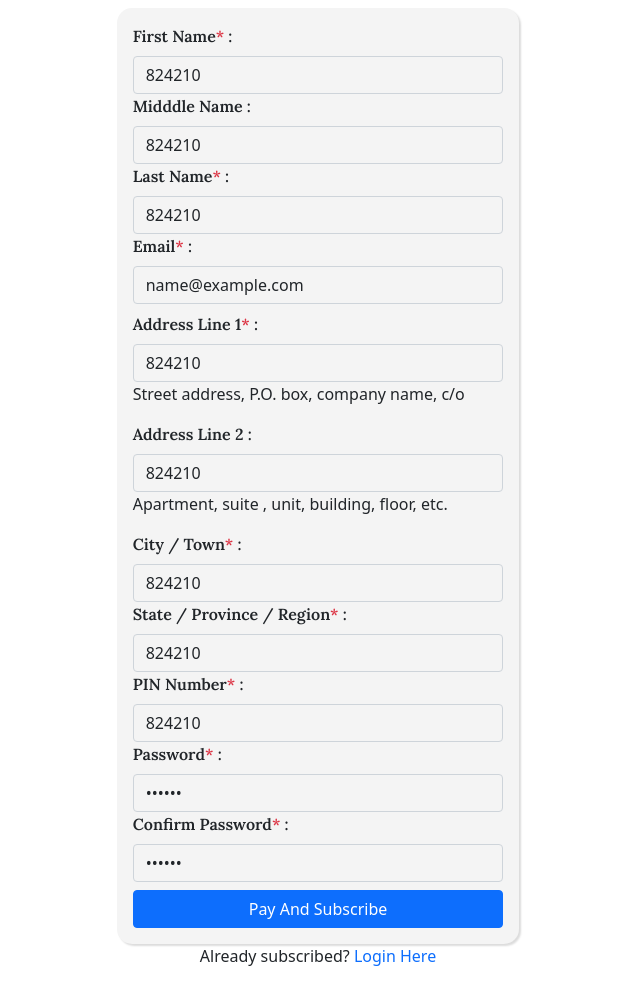
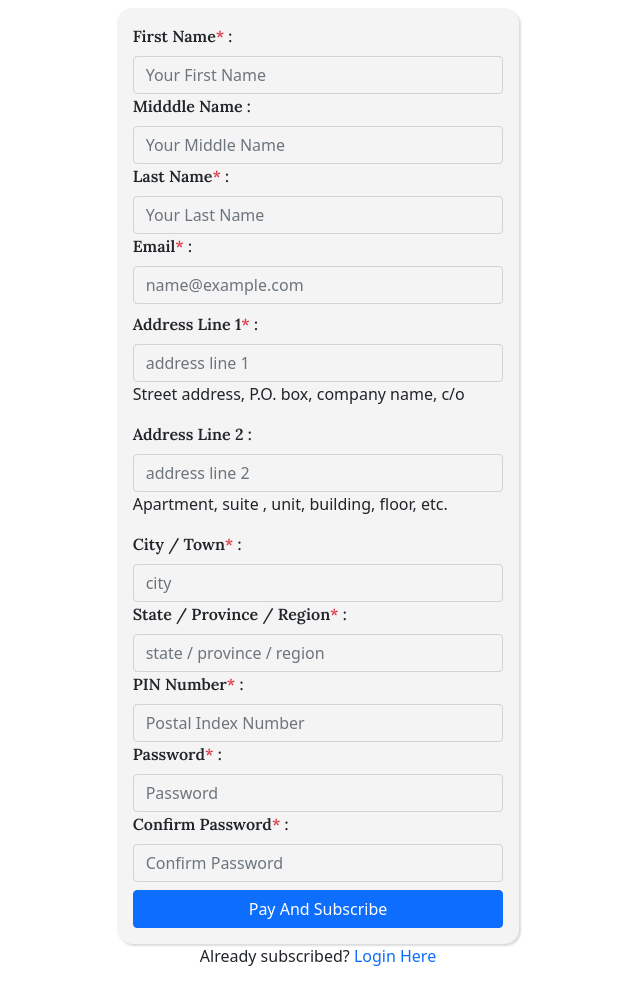
Before and after one commit to sharique15678/stock-leads, a Flask app: page /subscribe in a window 1280 px wide. Shown: the part 149-1133 px from the top of the page, without its empty margins (322-962 px from the left). Run offline with Flask 2, Linux system fonts and the light colour scheme.

Commit message:
yes its final

```diff
--- a/requirements.txt
+++ b/requirements.txt
@@ -9,6 +9,9 @@ itsdangerous==1.1.0
 Jinja2==2.11.3
 Mako==1.1.4
 MarkupSafe==1.1.1
+mypy-extensions==0.4.3
+mysql-connector-python==8.0.23
+protobuf==3.15.3
 python-dateutil==2.8.1
 python-editor==1.0.4
 six==1.15.0
--- a/templates/login.html
+++ b/templates/login.html
@@ -66,14 +66,14 @@
 
             <div class="control-group">
               <label for="email" class="form-label">Email<span class="text-danger">*</span> :</label>
-              <input type="email" name="email" class="form-control" id="email" placeholder="name@example.com" required minlength="1" value="name@example.com" maxlength="99">
+              <input type="email" name="email" class="form-control" id="email" placeholder="name@example.com" required minlength="1" maxlength="99">
             </div>
 
             <div class="control-group">
                 <label class="form-label">Password<span class="text-danger">*</span> :</label>
                 <div class="controls">
                     <input id="pass" name="pass" type="password" placeholder="Password"
-                    class="form-control" required minlength="6" value="824210">
+                    class="form-control" required minlength="6">
                 </div>
             </div>
             <div class="d-grid gap-2">
--- a/templates/long_leads.html
+++ b/templates/long_leads.html
@@ -3,7 +3,7 @@
   <head>
     <!-- Required meta tags -->
     <meta charset="utf-8">
-    <meta name="viewport" content="width=device-width, initial-scale=1">
+    <meta name="viewport" content="width=device-width, initial-scale=1 user-scalable=no">
 
      <!--font awesome CDN-->
     <link rel="stylesheet" href="https://use.fontawesome.com/releases/v5.7.0/css/all.css"
@@ -99,7 +99,7 @@
           <div class="col-auto"> <img src="../static/logo.png"> </div>
         </div>
         <div class="row mt-2">
-          <div class="col text-center align-middle p-0">
+          <div class="col text-center align-middle p-0" onclick="location.reload();">
             <h2> <i class="fas fa-list-ul"></i> Leads</h2>
           </div>
           <div class="col text-center align-middle p-0" style="display: flex;align-items: center;">
--- a/templates/notification.html
+++ b/templates/notification.html
@@ -3,7 +3,7 @@
   <head>
     <!-- Required meta tags -->
     <meta charset="utf-8">
-    <meta name="viewport" content="width=device-width, initial-scale=1">
+    <meta name="viewport" content="width=device-width, initial-scale=1 user-scalable=no">
      <!--font awesome CDN-->
     <link rel="stylesheet" href="https://use.fontawesome.com/releases/v5.7.0/css/all.css"
         integrity="sha384-lZN37f5QGtY3VHgisS14W3ExzMWZxybE1SJSEsQp9S+oqd12jhcu+A56Ebc1zFSJ" crossorigin="anonymous">
@@ -27,6 +27,9 @@
   </head>
   <body>
     <header>
+         <div class="row justify-content-center">
+          <div class="col-auto"> <img src="../static/logo.png"> </div>
+        </div>
       <div class="row mt-2">
         <div class="col text-center align-middle p-0">
           <h2> <a href="{{url_for('home')}}"><i class="fas fa-list-ul"></i> Leads </a></h2>
--- a/templates/pay_reciept.html
+++ b/templates/pay_reciept.html
@@ -3,7 +3,7 @@
   <head>
     <!-- Required meta tags -->
     <meta charset="utf-8">
-    <meta name="viewport" content="width=device-width, initial-scale=1">
+    <meta name="viewport" content="width=device-width, initial-scale=1 user-scalable=no">
 
      <!--font awesome CDN-->
     <link rel="stylesheet" href="https://use.fontawesome.com/releases/v5.7.0/css/all.css"
--- a/templates/pay_yearly.html
+++ b/templates/pay_yearly.html
@@ -22,8 +22,7 @@
         });
       },
       onApprove: function(data, actions) {
-        // alert(data.subscriptionID);
-        window.location={{url_for('verify_subscribe')}};
+        alert(data.subscriptionID);
       }
   }).render('#paypal-button-container');
 </script>
--- a/templates/short_leads.html
+++ b/templates/short_leads.html
@@ -3,7 +3,7 @@
   <head>
     <!-- Required meta tags -->
     <meta charset="utf-8">
-    <meta name="viewport" content="width=device-width, initial-scale=1">
+    <meta name="viewport" content="width=device-width, initial-scale=1 user-scalable=no">
 
      <!--font awesome CDN-->
     <link rel="stylesheet" href="https://use.fontawesome.com/releases/v5.7.0/css/all.css"
@@ -99,7 +99,7 @@
           <div class="col-auto"> <img src="../static/logo.png"> </div>
         </div>
         <div class="row mt-2">
-          <div class="col text-center align-middle p-0">
+          <div class="col text-center align-middle p-0" onclick="location.reload();">
             <h2> <i class="fas fa-list-ul"></i> Leads</h2>
           </div>
           <div class="col text-center align-middle p-0" style="display: flex;align-items: center;">
--- a/templates/subscribe.html
+++ b/templates/subscribe.html
@@ -66,25 +66,25 @@
           <div id="form-box" class="p-3">
             <div class="control-group">
               <label for="fname" class="form-label">First Name<span class="text-danger">*</span> :</label>
-              <input name="fname" type="text" class="form-control" id="fname" placeholder="Your First Name" required minlength="1"  value="824210" maxlength="49">
+              <input name="fname" type="text" class="form-control" id="fname" placeholder="Your First Name" required minlength="1"   maxlength="49">
             <div class="control-group">
               <label for="mname" class="form-label">Midddle Name :</label>
-              <input type="text"name="mname" class="form-control" id="mname" placeholder="Your Middle Name" value="824210">
+              <input type="text"name="mname" class="form-control" id="mname" placeholder="Your Middle Name" >
             </div>
             <div class="control-group">
               <label for="lname" class="form-label">Last Name<span class="text-danger">*</span> :</label>
-              <input type="text" name="lname" class="form-control" id="lname" placeholder="Your Last Name" required minlength="1" value="824210" maxlength="49">
+              <input type="text" name="lname" class="form-control" id="lname" placeholder="Your Last Name" required minlength="1"  maxlength="49">
             </div>
             <div class="control-group">
               <label for="email" class="form-label">Email<span class="text-danger">*</span> :</label>
-              <input type="email" name="email" class="form-control" id="email" placeholder="name@example.com" required minlength="1" value="name@example.com" maxlength="99">
+              <input type="email" name="email" class="form-control" id="email" placeholder="name@example.com" required minlength="1"  maxlength="99">
             </div>
             <!-- address-line1 input-->
             <div class="control-group mt-2">
                 <label class="form-label">Address Line 1<span class="text-danger">*</span> :</label>
                 <div class="controls">
                     <input id="address-line1" name="add1" type="text" placeholder="address line 1"
-                    class="form-control" required minlength="1" value="824210">
+                    class="form-control" required minlength="1" >
                     <p class="help-block">Street address, P.O. box, company name, c/o</p>
                 </div>
             </div>
@@ -93,15 +93,15 @@
                 <label class="form-label">Address Line 2 :</label>
                 <div class="controls">
                     <input id="address-line2" name="add2" type="text" placeholder="address line 2"
-                    class="form-control" required minlength="1" value="824210">
+                    class="form-control" required minlength="1" >
                     <p class="help-block">Apartment, suite , unit, building, floor, etc.</p>
                 </div>
             </div>
             <!-- city input-->
             <div class="control-group">
                 <label class="form-label">City / Town<span class="text-danger">*</span> :</label>
-                <div class="controls" required minlength="1" value="824210">
-                    <input id="city" name="city" type="text" placeholder="city" class="form-control" value="824210" maxlength="49" >
+                <div class="controls" required minlength="1" >
+                    <input id="city" name="city" type="text" placeholder="city" class="form-control"  maxlength="49" >
                 </div>
             </div>
             <!-- region input-->
@@ -109,28 +109,28 @@
                 <label class="form-label">State / Province / Region<span class="text-danger">*</span> :</label>
                 <div class="controls">
                     <input id="region" name="state" type="text" placeholder="state / province / region"
-                    class="form-control" required minlength="1" value="824210" maxlength="49">
+                    class="form-control" required minlength="1"  maxlength="49">
                 </div>
             </div>
             <div class="control-group">
                 <label class="form-label">PIN Number<span class="text-danger">*</span> :</label>
                 <div class="controls">
                     <input id="pin" name="pin" type="Number" placeholder="Postal Index Number"
-                    class="form-control" required minlength="6" maxlength="6" value="824210">
+                    class="form-control" required minlength="6" maxlength="6" >
                 </div>
             </div>
             <div class="control-group">
                 <label class="form-label">Password<span class="text-danger">*</span> :</label>
                 <div class="controls">
                     <input id="pass" name="pass" type="password" placeholder="Password"
-                    class="form-control" required minlength="6" value="824210">
+                    class="form-control" required minlength="6" >
                 </div>
             </div>
             <div class="control-group">
                 <label class="form-label">Confirm Password<span class="text-danger">*</span> :</label>
                 <div class="controls">
                     <input id="conpass" name="conpass" type="password" placeholder="Confirm Password"
-                    class="form-control" required minlength="6" value="824210">
+                    class="form-control" required minlength="6" >
                 </div>
             </div>
             <div class="d-grid gap-2">
```
